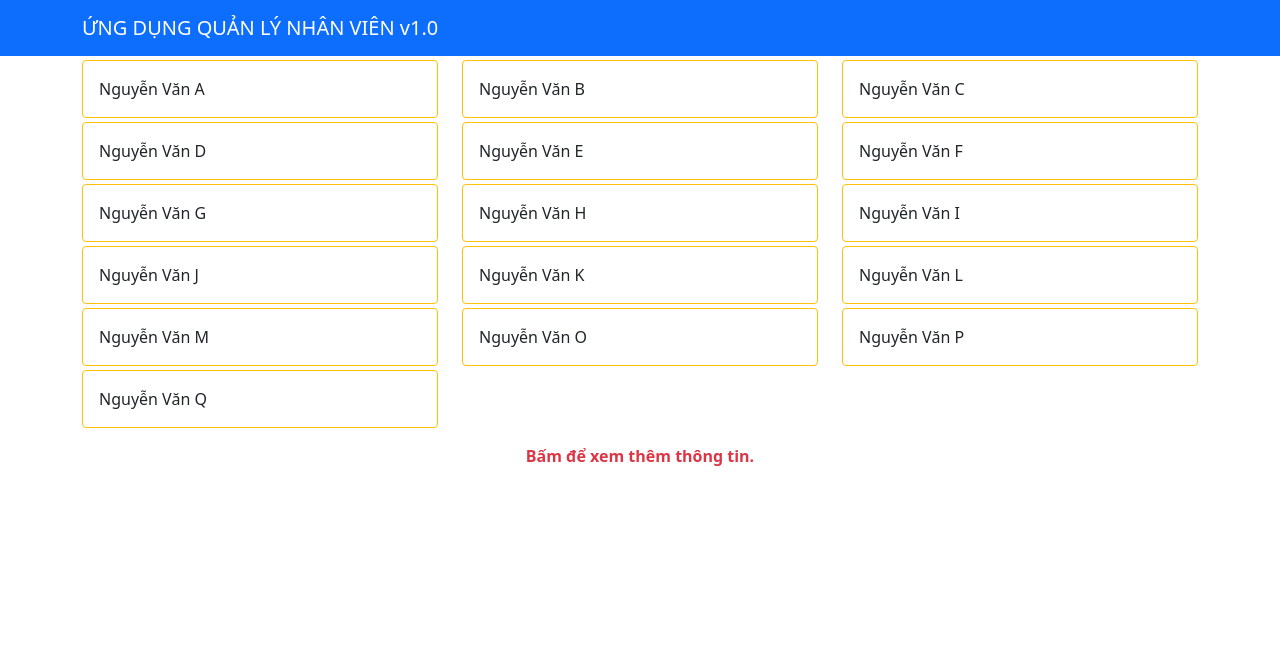
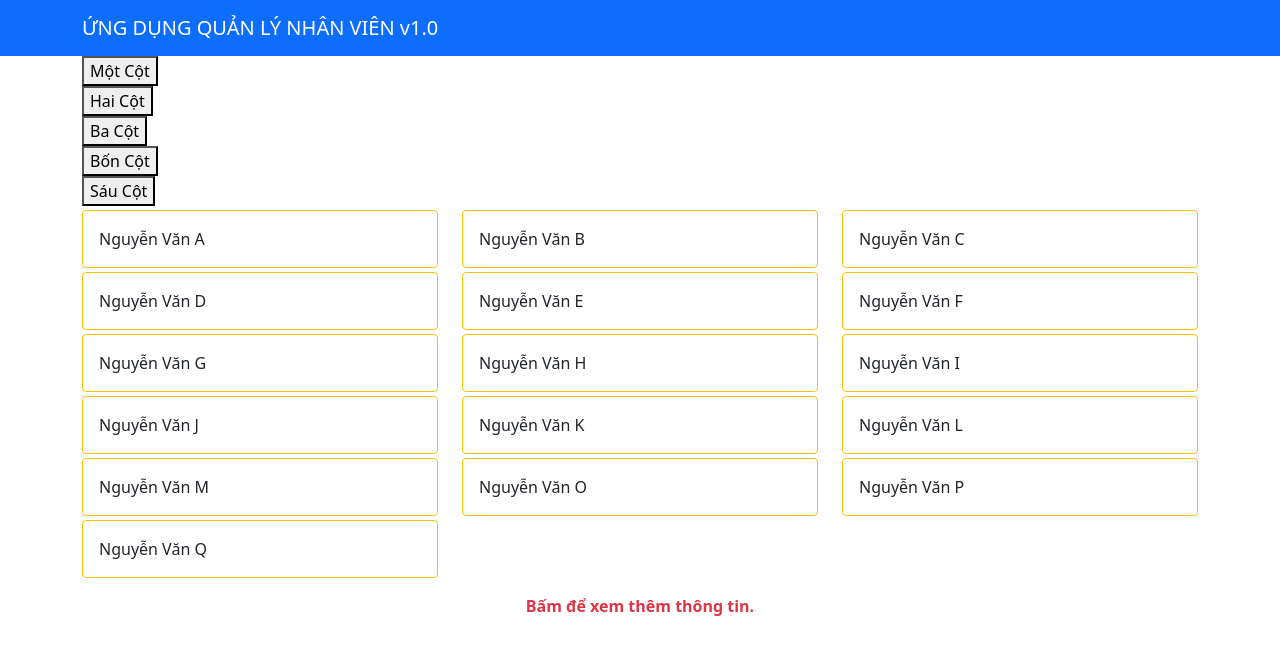
Before and after one commit to ciddt/FunixAss, a React (Create React App) app: page / in a window 1280 px wide. Shown: the top 654 px of the page. Built offline with nearby package versions, Linux system fonts and the light colour scheme.

Commit message:
Building ChangeColumn Component

```diff
--- a/src/shared/component/StaffList.js
+++ b/src/shared/component/StaffList.js
@@ -12,7 +12,42 @@ const StaffListCard = ({staffData, column, onClick}) => (
                 {staffData.name}
             </div>
         </div>
+    </div>
+)
 
+const columnArray = [
+    {
+        id: 1,
+        name: "Một Cột",
+        class: "col-12"
+    },
+    {
+        id: 2,
+        name: "Hai Cột",
+        class: "col-12 col-md-6 col-lg-6"
+    },
+    {
+        id: 3,
+        name: "Ba Cột",
+        class: "col-12 col-md-4 col-lg-4"
+    },
+    {
+        id: 4,
+        name: "Bốn Cột",
+        class: "col-12 col-md-3 col-lg-3"
+    },
+    {
+        id: 5,
+        name: "Sáu Cột",
+        class: "col-12 col-md-2 col-lg-2"
+    }
+]
+
+const ChangeColumn = ({columnData, onClick}) => (
+    <div>
+        <button
+            onClick={() => onClick(columnData.class)}
+        >{columnData.name}</button>
     </div>
 )
 class StaffList extends Component {
@@ -20,7 +55,7 @@ class StaffList extends Component {
         super(props)
         this.state = {
             columnSelected: "col-12 col-md-6 col-lg-4",
-            staffDetail: null
+            staffDetail: null,
         }
     }
 
@@ -79,10 +114,26 @@ class StaffList extends Component {
         }
     }
 
+
     render() {
-
+        const changeColumnHandler = (col) => (
+            this.setState({
+                columnSelected: col
+            })
+        )
         return (
             <div className="container">
+                <div className="row">
+                    {
+                        columnArray.map(column => (
+                            <ChangeColumn
+                                key={column.id}
+                                columnData={column}
+                                onClick={changeColumnHandler}
+                            />
+                        ))
+                    }
+                </div>
                 <div className="row">
                     {
                         this.props.staffs.map(staff => (
```
